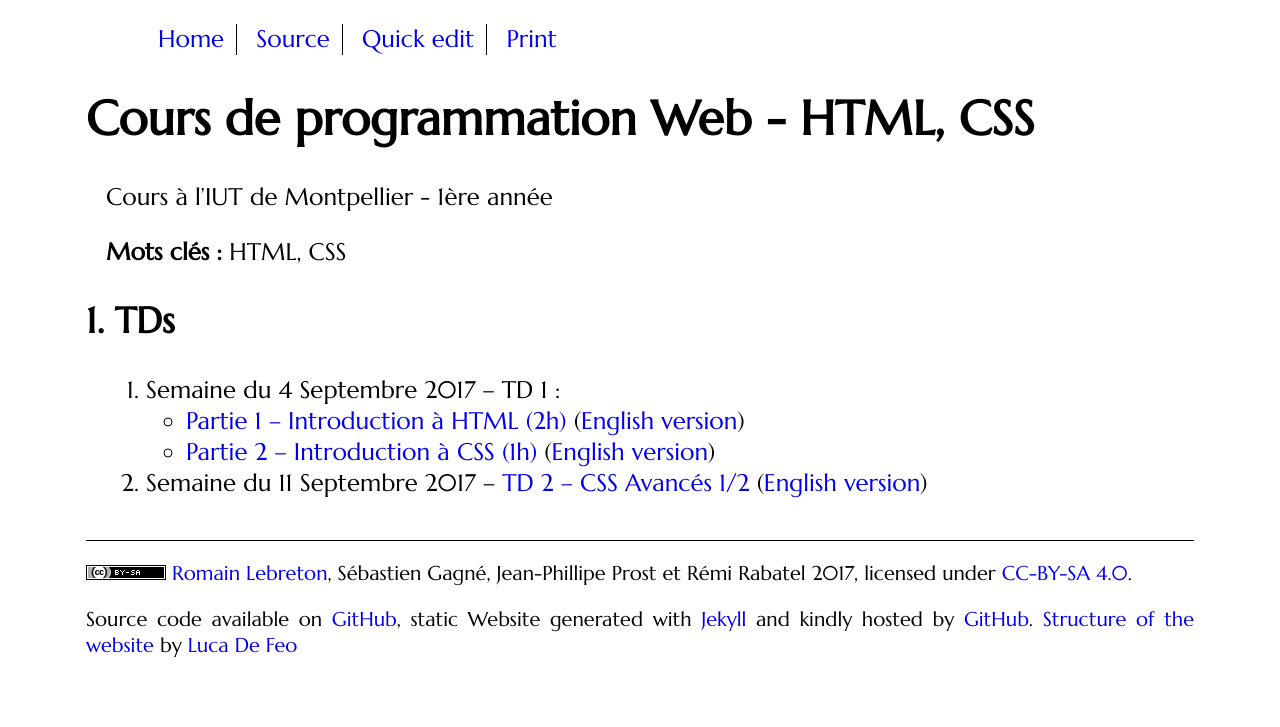
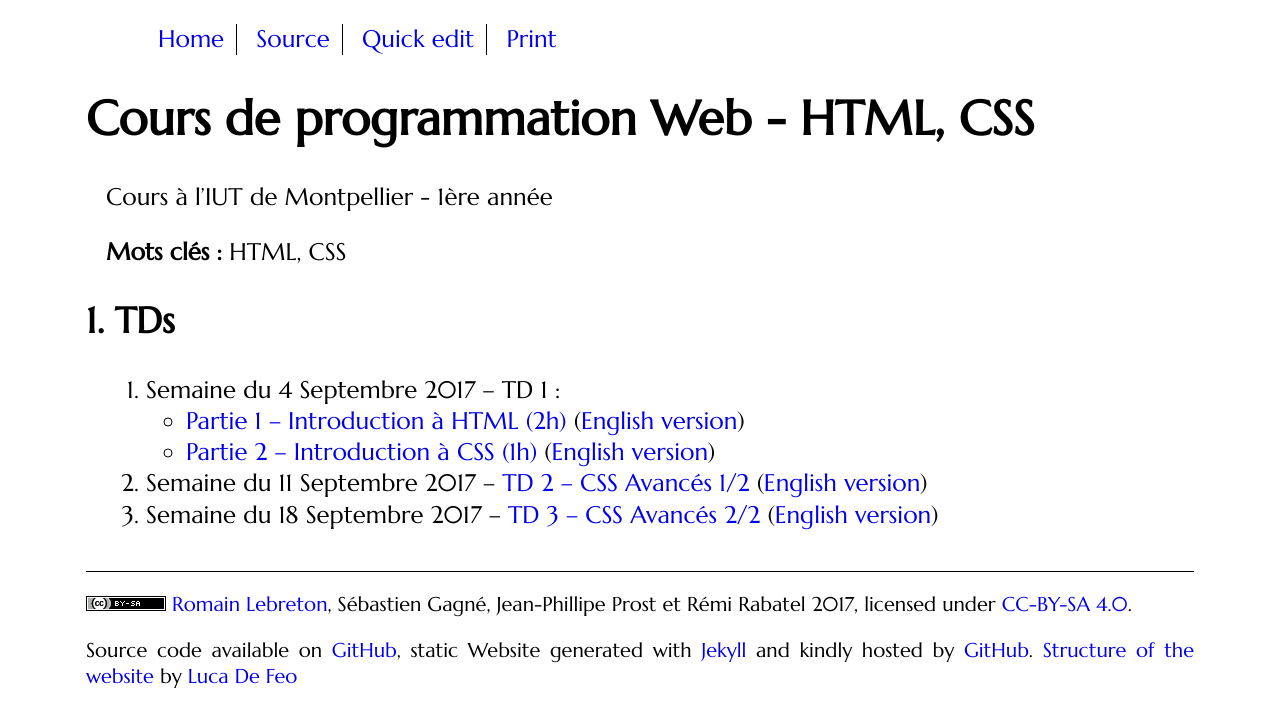
Before and after one commit to romainlebreton/R1.02-DeveloppementInterfacesWeb, a Jekyll site: the page built from index.md, in a window 1280 px wide. Shown: the top 727 px of the page. Built offline with Jekyll 4.4.1, drawn with Linux system fonts in a browser that asks for light colours; some web fonts are replaced; comment, search, counter and statistics services are not loaded.

Commit message:
Update index

```diff
--- a/index.md
+++ b/index.md
@@ -17,8 +17,8 @@
      ([English version](tutorials/tutorial1_2-en.html))
 1. Semaine du 11 Septembre 2017 -- [TD 2 -- CSS Avancés 1/2](tutorials/tutorial2.html)
    ([English version](tutorials/tutorial2-en.html))
-<!-- 1. Semaine du 18 Septembre 2017 -- [TD 3 -- CSS Avancés 2/2](tutorials/tutorial3.html) -->
-<!-- 	 ([English version](tutorials/tutorial3-en.html)) -->
+1. Semaine du 18 Septembre 2017 -- [TD 3 -- CSS Avancés 2/2](tutorials/tutorial3.html)
+	 ([English version](tutorials/tutorial3-en.html))
 <!-- 1. Semaine du 25 Septembre 2017 -- [lancement du projet](projet.html) -->
 <!-- 1. Semaine du 02 Octobre 2017 : -->
 <!--    * [TD 4 -- Les Formulaires](tutorials/tutorial4.html) (~2h) -->
```
